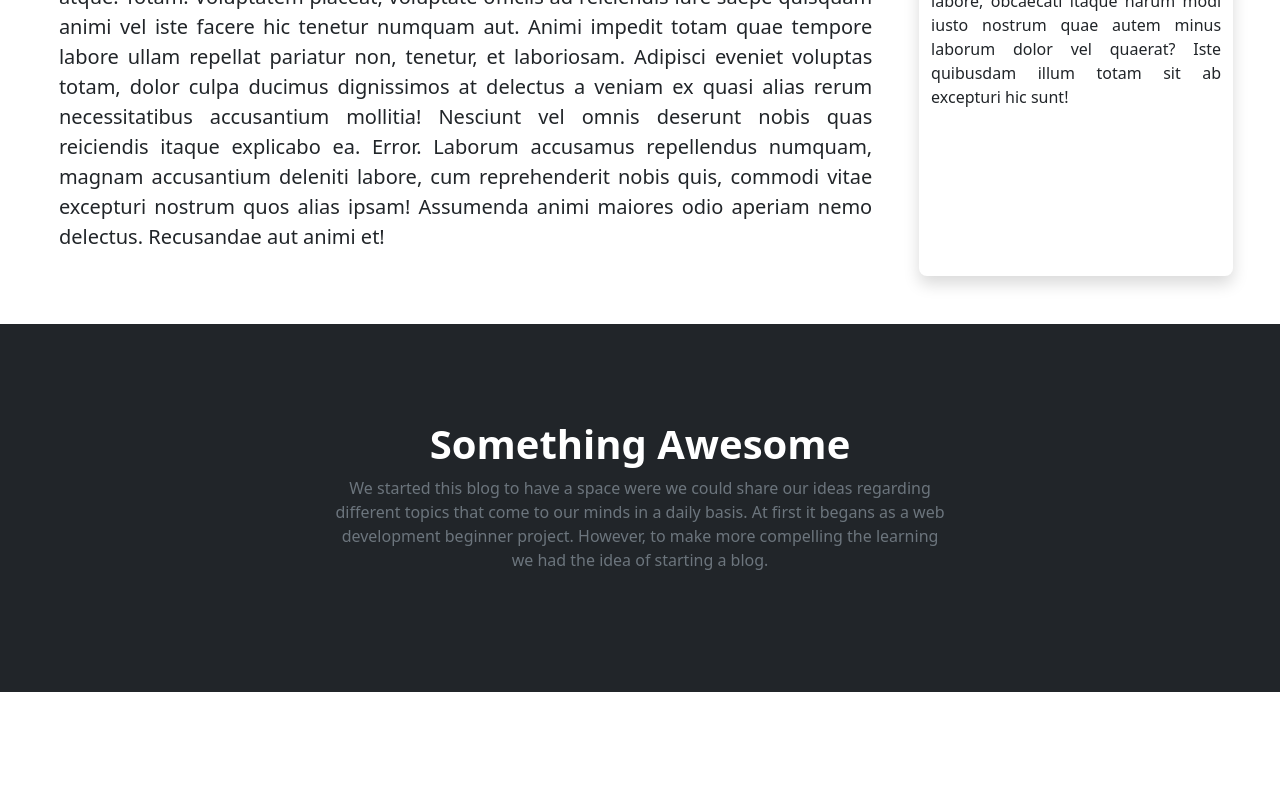
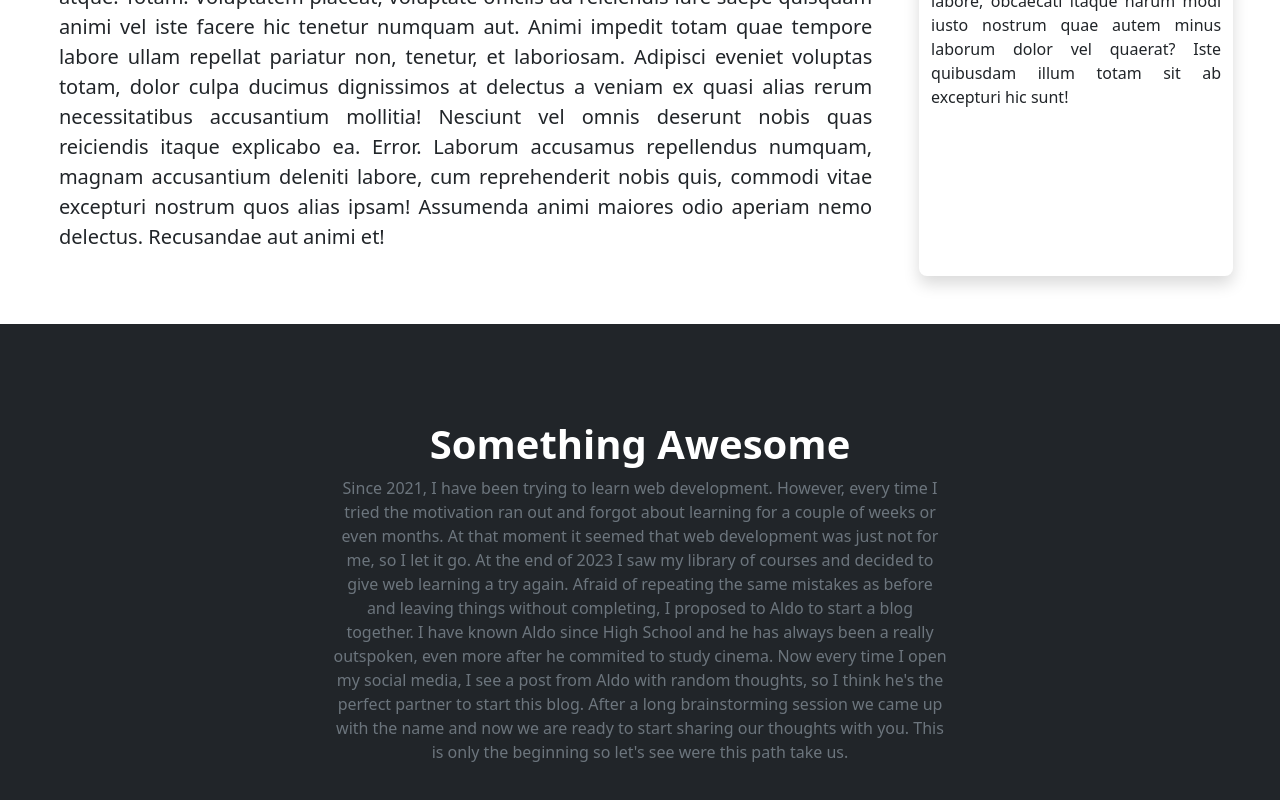
Before and after one commit to PepoPy/blog, a plain HTML site: page article_template.html in a window 1280 px wide. Shown: the part 1101-1901 px from the top of the page. Before the commit the page ends 1793 px from the top, so only its background shows below. Drawn offline with nearby package versions, Linux system fonts and the light colour scheme.

Commit message:
Update article_template.html

```diff
--- a/article_template.html
+++ b/article_template.html
@@ -135,9 +135,14 @@
         <div class="py-5">
             <h1 class="display-6 fw-bold text-white">Something Awesome</h1>
             <div class="col-lg-6 mx-auto">
-                <p class=" lead fs-6 mb-4">We started this blog to have a space were we could share our ideas regarding different topics
-                    that come to our minds in a daily basis. At first it begans as a web development beginner project.
-                    However, to make more compelling the learning we had the idea of starting a blog.
+                <p class=" lead fs-6 mb-4">
+                    Since 2021, I have been trying to learn web development. However, every time I tried the motivation ran out and forgot about learning
+                    for a couple of weeks or even months. At that moment it seemed that web development was just not for me, so I let it go.
+                    At the end of 2023 I saw my library of courses and decided to give web learning a try again.
+                    Afraid of repeating the same mistakes as before and leaving things without completing, I proposed to Aldo to start a blog together.
+                    I have known Aldo since High School and he has always been a really outspoken, even more after he commited to study cinema.
+                    Now every time I open my social media, I see a post from Aldo with random thoughts, so I think he's the perfect partner to start this blog.
+                    After a long brainstorming session we came up with the name and now we are ready to start sharing our thoughts with you. This is only the beginning so let's see were this path take us.
                 </p>
             </div>
 
```
